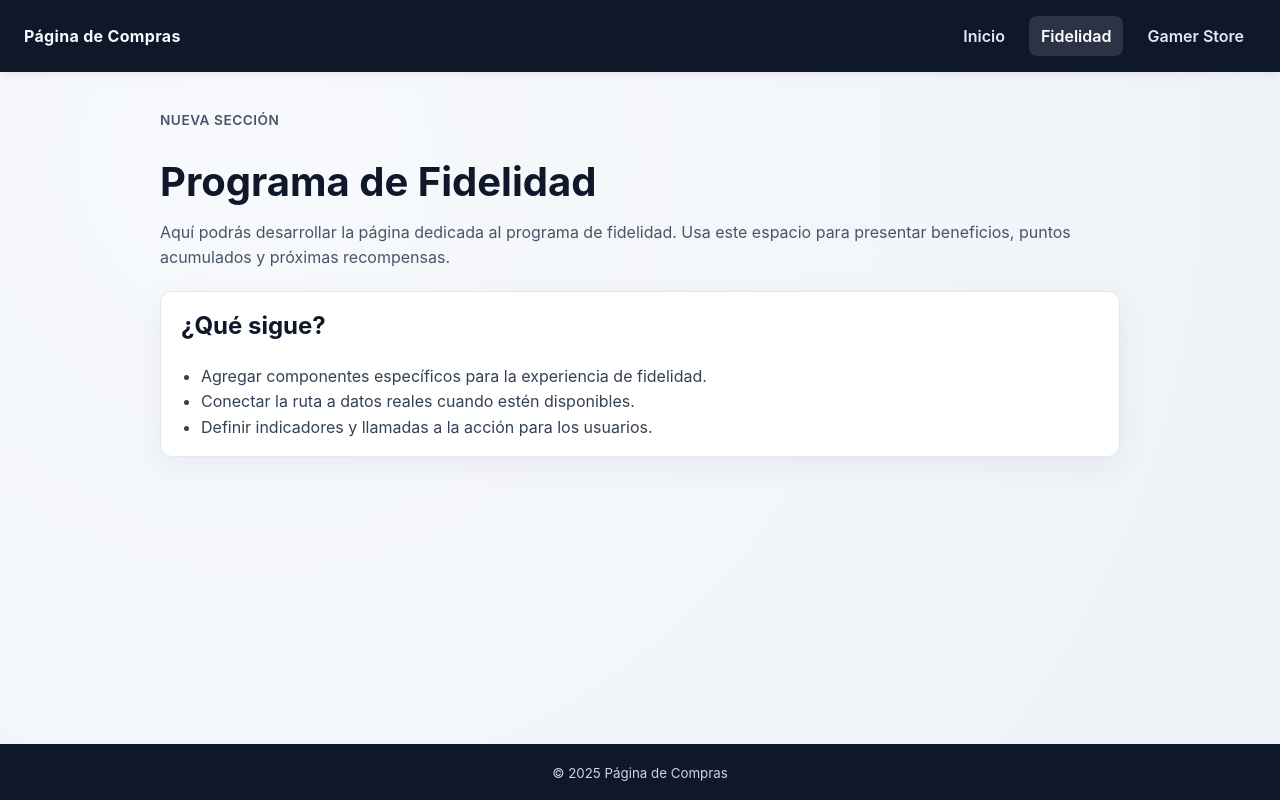
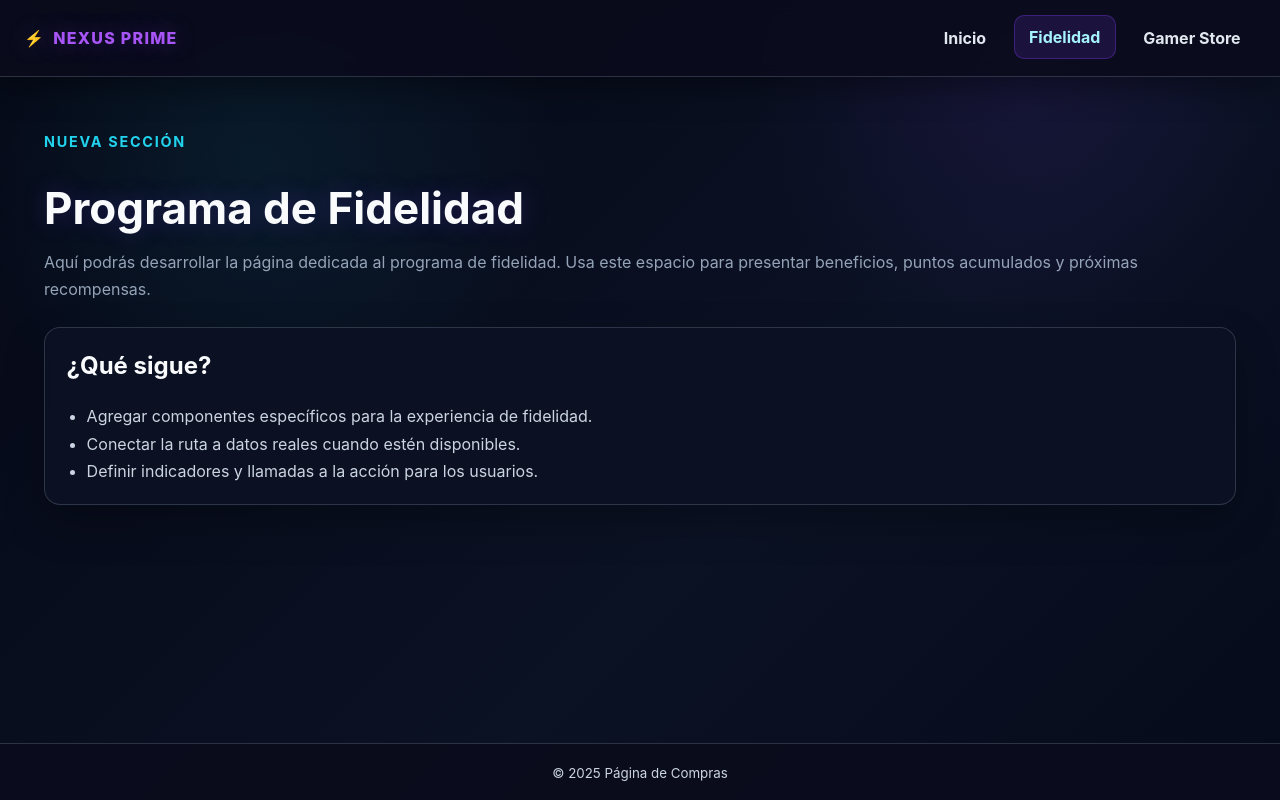
Before and after one commit to Juanpablo24-06/Pagina-de-compras, a React (Vite) app: page /Pagina-de-compras/fidelidad in a window 1280 px wide. Built offline with nearby package versions, Linux system fonts and the light colour scheme.

Commit message:
Add neon hero layout and gamer branding

```diff
--- a/src/layouts/MainLayout.css
+++ b/src/layouts/MainLayout.css
@@ -2,8 +2,10 @@
   min-height: 100vh;
   display: grid;
   grid-template-rows: auto 1fr auto;
-  background: radial-gradient(circle at 20% 20%, #f7f9fc, #eef2f7);
-  color: #1f2933;
+  background: radial-gradient(circle at 20% 20%, rgba(34, 211, 238, 0.08), transparent 25%),
+    radial-gradient(circle at 80% 10%, rgba(124, 58, 237, 0.1), transparent 22%),
+    linear-gradient(135deg, #050816 0%, #0b1224 60%, #060b1b 100%);
+  color: #e2e8f0;
 }
 
 .app-header {
@@ -11,14 +13,29 @@
   align-items: center;
   justify-content: space-between;
   padding: 1rem 1.5rem;
-  background: #0f172a;
-  color: #f8fafc;
-  box-shadow: 0 2px 10px rgba(0, 0, 0, 0.08);
+  background: rgba(10, 12, 28, 0.9);
+  border-bottom: 1px solid rgba(148, 163, 184, 0.25);
+  backdrop-filter: blur(8px);
+  box-shadow: 0 12px 30px rgba(0, 0, 0, 0.35);
+  position: sticky;
+  top: 0;
+  z-index: 10;
 }
 
 .brand {
-  font-weight: 700;
-  letter-spacing: 0.02em;
+  font-weight: 800;
+  letter-spacing: 0.08em;
+  text-transform: uppercase;
+  color: #a855f7;
+  display: inline-flex;
+  align-items: center;
+  gap: 0.5rem;
+  text-shadow: 0 0 22px rgba(168, 85, 247, 0.35);
+}
+
+.brand::before {
+  content: '⚡';
+  color: #22d3ee;
 }
 
 .main-nav {
@@ -29,15 +46,19 @@
 .nav-link {
   color: #e2e8f0;
   text-decoration: none;
-  padding: 0.5rem 0.75rem;
-  border-radius: 8px;
-  transition: background 0.2s ease, color 0.2s ease;
+  padding: 0.55rem 0.9rem;
+  border-radius: 10px;
+  border: 1px solid transparent;
+  transition: background 0.2s ease, color 0.2s ease, border-color 0.2s ease, transform 0.2s ease;
+  font-weight: 700;
 }
 
 .nav-link.active,
 .nav-link:hover {
-  background: rgba(255, 255, 255, 0.12);
-  color: #fff;
+  background: rgba(124, 58, 237, 0.16);
+  border-color: rgba(124, 58, 237, 0.35);
+  color: #a5f3fc;
+  transform: translateY(-1px);
 }
 
 .app-main {
@@ -46,7 +67,8 @@
 
 .app-footer {
   padding: 1rem 1.5rem;
-  background: #0f172a;
+  background: rgba(10, 12, 28, 0.9);
   color: #cbd5e1;
   text-align: center;
+  border-top: 1px solid rgba(148, 163, 184, 0.25);
 }
--- a/src/layouts/MainLayout.jsx
+++ b/src/layouts/MainLayout.jsx
@@ -5,7 +5,7 @@ function MainLayout() {
   return (
     <div className="app-shell">
       <header className="app-header">
-        <div className="brand">Página de Compras</div>
+        <div className="brand">Nexus Prime</div>
         <nav className="main-nav">
           <NavLink to="/" end className="nav-link">
             Inicio
--- a/src/pages/HomePage.jsx
+++ b/src/pages/HomePage.jsx
@@ -1,14 +1,41 @@
+import { NavLink } from 'react-router-dom';
 import './PageStyles.css';
 
 function HomePage() {
   return (
     <section className="page">
+      <div className="promo-bar">
+        <span className="promo-label">Boost semanal</span>
+        <span className="promo-pill">Envío gratis en 24h</span>
+        <span className="promo-pill alt">Cupón NEON10</span>
+        <span className="promo-pill">Soporte 24/7</span>
+      </div>
+
+      <div className="hero">
+        <div className="hero-content">
+          <p className="eyebrow">Nexus Prime</p>
+          <h1 className="page-title">Energiza tu próxima compra gamer</h1>
+          <p className="page-lead">
+            Explora un storefront listo para catálogos dinámicos, filtros avanzados y una
+            experiencia de checkout que brilla con un tema oscuro y acentos neón.
+          </p>
+          <div className="hero-actions">
+            <NavLink to="/gamer-store" className="primary-button">
+              Explorar catálogo gamer
+            </NavLink>
+            <NavLink to="/fidelidad" className="ghost-button">
+              Beneficios y fidelidad
+            </NavLink>
+          </div>
+        </div>
+      </div>
+
       <header className="page-header">
         <p className="eyebrow">Bienvenido</p>
         <h1 className="page-title">Prepara tu nueva experiencia de compras</h1>
         <p className="page-lead">
-          Esta es la estructura inicial de la aplicación. Usa la navegación para explorar
-          las secciones y continúa construyendo sobre este layout.
+          Usa la navegación para explorar las secciones, probar el flujo de carrito y checkout,
+          y personalizar el tema oscuro/neón con los estilos compartidos.
         </p>
       </header>
       <div className="card-grid">
--- a/src/pages/PageStyles.css
+++ b/src/pages/PageStyles.css
@@ -1,8 +1,26 @@
+:root {
+  --bg: #050816;
+  --panel: rgba(12, 18, 36, 0.85);
+  --panel-strong: rgba(15, 23, 42, 0.95);
+  --muted: #94a3b8;
+  --muted-strong: #cbd5e1;
+  --primary: #7c3aed;
+  --primary-2: #22d3ee;
+  --primary-3: #a855f7;
+  --accent: #14f195;
+  --border: rgba(148, 163, 184, 0.25);
+  --glow: 0 0 24px rgba(20, 241, 149, 0.25);
+  --glow-strong: 0 0 38px rgba(124, 58, 237, 0.35);
+  color: #e2e8f0;
+}
+
 .page {
   display: grid;
-  gap: 1.25rem;
-  max-width: 960px;
+  gap: 1.5rem;
+  max-width: 1280px;
+  width: 100%;
   margin: 0 auto;
+  padding: 1rem 1.25rem 2.5rem;
 }
 
 .page-header {
@@ -11,74 +29,155 @@
 }
 
 .eyebrow {
-  font-size: 0.85rem;
-  letter-spacing: 0.04em;
+  font-size: 0.9rem;
+  letter-spacing: 0.12em;
   text-transform: uppercase;
-  color: #475569;
-  font-weight: 600;
+  color: var(--primary-2);
+  font-weight: 700;
 }
 
 .page-title {
-  font-size: clamp(1.75rem, 4vw, 2.5rem);
+  font-size: clamp(2rem, 4vw, 2.75rem);
   margin: 0;
-  color: #0f172a;
+  color: #f8fafc;
+  text-shadow: 0 0 25px rgba(124, 58, 237, 0.25);
 }
 
 .page-lead {
   margin: 0;
-  color: #475569;
-  line-height: 1.6;
+  color: var(--muted);
+  line-height: 1.7;
+}
+
+.hero {
+  position: relative;
+  padding: 2.5rem;
+  border-radius: 20px;
+  overflow: hidden;
+  background: radial-gradient(circle at 25% 20%, rgba(34, 211, 238, 0.2), transparent 35%),
+    radial-gradient(circle at 75% 0%, rgba(124, 58, 237, 0.24), transparent 32%),
+    linear-gradient(135deg, rgba(10, 14, 33, 0.92), rgba(8, 12, 28, 0.9));
+  border: 1px solid var(--border);
+  box-shadow: var(--glow-strong);
+}
+
+.hero::after {
+  content: '';
+  position: absolute;
+  inset: 0;
+  background: url('https://images.unsplash.com/photo-1603297058558-2c5142cda7a0?auto=format&fit=crop&w=1600&q=80')
+    center/cover;
+  opacity: 0.18;
+  mix-blend-mode: lighten;
+}
+
+.hero-content {
+  position: relative;
+  max-width: 720px;
+  display: grid;
+  gap: 1rem;
+  z-index: 1;
+}
+
+.hero-actions {
+  display: flex;
+  flex-wrap: wrap;
+  gap: 0.85rem;
+}
+
+.promo-bar {
+  display: flex;
+  flex-wrap: wrap;
+  gap: 0.65rem;
+  align-items: center;
+  background: linear-gradient(90deg, rgba(124, 58, 237, 0.18), rgba(34, 211, 238, 0.12));
+  border: 1px solid var(--border);
+  padding: 0.85rem 1rem;
+  border-radius: 14px;
+  color: #e2e8f0;
+  backdrop-filter: blur(8px);
+  box-shadow: 0 10px 30px rgba(8, 47, 73, 0.35);
+}
+
+.promo-label {
+  font-weight: 700;
+  letter-spacing: 0.04em;
+  color: var(--accent);
+  text-transform: uppercase;
+}
+
+.promo-pill {
+  display: inline-flex;
+  align-items: center;
+  gap: 0.35rem;
+  padding: 0.45rem 0.75rem;
+  border-radius: 999px;
+  border: 1px solid var(--border);
+  background: rgba(255, 255, 255, 0.05);
+  color: #f8fafc;
+  box-shadow: var(--glow);
+  font-weight: 700;
+  font-size: 0.95rem;
+}
+
+.promo-pill.alt {
+  background: linear-gradient(120deg, rgba(124, 58, 237, 0.35), rgba(34, 211, 238, 0.24));
+  color: #0b1120;
+  border-color: rgba(124, 58, 237, 0.25);
 }
 
 .card-grid {
   display: grid;
-  grid-template-columns: repeat(auto-fit, minmax(240px, 1fr));
+  grid-template-columns: repeat(auto-fit, minmax(260px, 1fr));
   gap: 1rem;
 }
 
 .info-card {
-  background: #fff;
-  border-radius: 12px;
-  padding: 1rem 1.25rem;
-  box-shadow: 0 8px 30px rgba(15, 23, 42, 0.06);
-  border: 1px solid #e2e8f0;
+  background: var(--panel);
+  border-radius: 16px;
+  padding: 1.2rem 1.35rem;
+  border: 1px solid var(--border);
+  box-shadow: 0 18px 40px rgba(0, 0, 0, 0.25);
+  backdrop-filter: blur(4px);
 }
 
 .info-card h2 {
   margin-top: 0;
-  color: #0f172a;
+  color: #f8fafc;
 }
 
 .info-card p {
   margin: 0.25rem 0 0;
-  color: #475569;
+  color: var(--muted);
 }
 
 .bullet-list {
-  margin: 0.5rem 0 0;
+  margin: 0.65rem 0 0;
   padding-left: 1.25rem;
-  color: #334155;
-  line-height: 1.6;
+  color: var(--muted-strong);
+  line-height: 1.7;
 }
 
 .primary-button {
   display: inline-flex;
   align-items: center;
   justify-content: center;
-  gap: 0.35rem;
-  padding: 0.65rem 0.95rem;
-  background: linear-gradient(120deg, #2563eb, #4f46e5);
-  color: #fff;
+  gap: 0.4rem;
+  padding: 0.75rem 1rem;
+  background: linear-gradient(120deg, #7c3aed, #22d3ee 70%);
+  color: #0b1120;
   text-decoration: none;
-  border-radius: 10px;
-  font-weight: 600;
-  box-shadow: 0 10px 25px rgba(79, 70, 229, 0.2);
+  border-radius: 12px;
+  font-weight: 800;
+  box-shadow: var(--glow-strong);
   transition: transform 0.2s ease, box-shadow 0.2s ease;
+  border: none;
+  cursor: pointer;
 }
 
 .primary-button:hover {
-  transform: translateY(-1px);
-  box-shadow: 0 14px 30px rgba(37, 99, 235, 0.22);
+  transform: translateY(-2px) scale(1.01);
+  box-shadow: 0 0 30px rgba(34, 211, 238, 0.35);
 }
 
 .ghost-button {
@@ -86,93 +185,133 @@
   align-items: center;
   justify-content: center;
   gap: 0.35rem;
-  padding: 0.6rem 0.9rem;
-  background: #fff;
-  color: #0f172a;
-  border-radius: 10px;
-  border: 1px solid #e2e8f0;
-  font-weight: 600;
+  padding: 0.7rem 1rem;
+  background: rgba(255, 255, 255, 0.04);
+  color: #e2e8f0;
+  border-radius: 12px;
+  border: 1px solid var(--border);
+  font-weight: 700;
   cursor: pointer;
-  transition: border-color 0.2s ease, box-shadow 0.2s ease;
+  transition: border-color 0.2s ease, box-shadow 0.2s ease, transform 0.2s ease;
 }
 
 .ghost-button:hover {
-  border-color: #cbd5e1;
-  box-shadow: 0 10px 25px rgba(15, 23, 42, 0.06);
+  border-color: rgba(34, 211, 238, 0.35);
+  box-shadow: var(--glow);
+  transform: translateY(-1px);
 }
 
 .filter-grid {
   display: grid;
-  grid-template-columns: repeat(auto-fit, minmax(220px, 1fr));
-  gap: 0.85rem;
+  grid-template-columns: repeat(auto-fit, minmax(240px, 1fr));
+  gap: 0.95rem;
 }
 
 .filter-field {
   display: grid;
   gap: 0.35rem;
-  font-weight: 600;
-  color: #0f172a;
+  font-weight: 700;
+  color: #f8fafc;
 }
 
 .filter-field input,
 .filter-field select {
-  padding: 0.65rem 0.75rem;
-  border-radius: 10px;
-  border: 1px solid #e2e8f0;
-  background: #f8fafc;
-  font-weight: 500;
-  color: #0f172a;
+  padding: 0.75rem 0.85rem;
+  border-radius: 12px;
+  border: 1px solid var(--border);
+  background: rgba(255, 255, 255, 0.04);
+  font-weight: 600;
+  color: #e2e8f0;
+}
+
+.filter-field input::placeholder,
+.filter-field select::placeholder {
+  color: #94a3b8;
 }
 
 .action-row {
   display: flex;
   flex-wrap: wrap;
   gap: 0.75rem;
-  margin-top: 0.75rem;
+  margin-top: 0.85rem;
 }
 
 .helper-text {
-  margin-top: 0.5rem;
-  color: #475569;
+  margin-top: 0.55rem;
+  color: var(--muted);
 }
 
 .error-text {
   margin: 0;
-  color: #dc2626;
-  font-weight: 600;
+  color: #fb7185;
+  font-weight: 700;
 }
 
 .status-text {
   margin-top: 0.75rem;
-  color: #16a34a;
-  font-weight: 600;
+  color: #22d3ee;
+  font-weight: 800;
 }
 
 .catalog-grid {
   display: grid;
-  grid-template-columns: repeat(auto-fit, minmax(220px, 1fr));
-  gap: 0.75rem;
+  grid-template-columns: repeat(auto-fit, minmax(240px, 1fr));
+  gap: 1rem;
 }
 
 .catalog-card {
   display: grid;
-  gap: 0.35rem;
-  padding: 0.85rem;
-  border: 1px solid #e2e8f0;
-  border-radius: 12px;
-  background: linear-gradient(145deg, #fff, #f8fafc);
+  gap: 0.4rem;
+  padding: 1rem;
+  border: 1px solid var(--border);
+  border-radius: 14px;
+  background: linear-gradient(145deg, rgba(255, 255, 255, 0.04), rgba(15, 23, 42, 0.6));
+  box-shadow: 0 12px 32px rgba(0, 0, 0, 0.22);
+}
+
+.badge-row {
+  display: flex;
+  gap: 0.4rem;
+  flex-wrap: wrap;
+}
+
+.badge {
+  display: inline-flex;
+  align-items: center;
+  gap: 0.3rem;
+  padding: 0.3rem 0.6rem;
+  border-radius: 999px;
+  font-size: 0.85rem;
+  font-weight: 800;
+  color: #0b1120;
+  border: 1px solid transparent;
+}
+
+.badge.category {
+  background: linear-gradient(120deg, #22d3ee, #14f195);
+}
+
+.badge.platform {
+  background: linear-gradient(120deg, #7c3aed, #a855f7);
+  color: #f8fafc;
+}
+
+.badge.counter {
+  background: rgba(20, 241, 149, 0.15);
+  color: #a5f3fc;
+  border-color: rgba(20, 241, 149, 0.25);
 }
 
 .meta {
   margin: 0;
-  color: #64748b;
-  font-size: 0.9rem;
+  color: #cbd5e1;
+  font-size: 0.95rem;
 }
 
 .price {
   margin: 0.25rem 0 0;
-  font-weight: 700;
-  color: #0f172a;
+  font-weight: 800;
+  color: #fbbf24;
 }
 
 .cart-list {
@@ -180,7 +319,7 @@
   padding: 0;
   margin: 0 0 0.5rem;
   display: grid;
-  gap: 0.75rem;
+  gap: 0.85rem;
 }
 
 .cart-item {
@@ -188,17 +327,17 @@
   align-items: center;
   justify-content: space-between;
   gap: 1rem;
-  padding: 0.75rem;
-  background: #f8fafc;
-  border: 1px solid #e2e8f0;
-  border-radius: 10px;
+  padding: 0.85rem;
+  background: rgba(255, 255, 255, 0.03);
+  border: 1px solid var(--border);
+  border-radius: 12px;
 }
 
 .form-grid {
   display: grid;
   grid-template-columns: repeat(auto-fit, minmax(240px, 1fr));
-  gap: 0.85rem;
-  margin-bottom: 0.75rem;
+  gap: 0.9rem;
+  margin-bottom: 0.9rem;
 }
 
 .history-list {
@@ -214,12 +353,35 @@
   align-items: center;
   justify-content: space-between;
   gap: 1rem;
-  padding: 0.75rem;
-  border: 1px solid #e2e8f0;
+  padding: 0.85rem;
+  border: 1px solid var(--border);
   border-radius: 12px;
-  background: #f8fafc;
+  background: rgba(255, 255, 255, 0.03);
 }
 
 .history-meta {
   text-align: right;
 }
+
+.pill-row {
+  display: flex;
+  gap: 0.5rem;
+  flex-wrap: wrap;
+  margin-top: 0.25rem;
+}
+
+.section-header {
+  display: flex;
+  align-items: center;
+  justify-content: space-between;
+  gap: 0.75rem;
+  flex-wrap: wrap;
+}
+
+.section-title {
+  display: flex;
+  align-items: center;
+  gap: 0.6rem;
+  color: #f8fafc;
+  margin: 0;
+}
--- a/src/styles/index.css
+++ b/src/styles/index.css
@@ -2,7 +2,8 @@
   font-family: 'Inter', system-ui, -apple-system, BlinkMacSystemFont, 'Segoe UI', sans-serif;
   line-height: 1.5;
   font-weight: 400;
-  background-color: #f1f5f9;
+  background-color: #050816;
+  color: #e2e8f0;
 }
 
 * {
@@ -12,6 +13,7 @@
 body {
   margin: 0;
   min-height: 100vh;
+  background: #050816;
 }
 
 a {
```
Also changed, not shown: src/pages/GamerStoreFromJira.jsx (+56 -8 lines).
